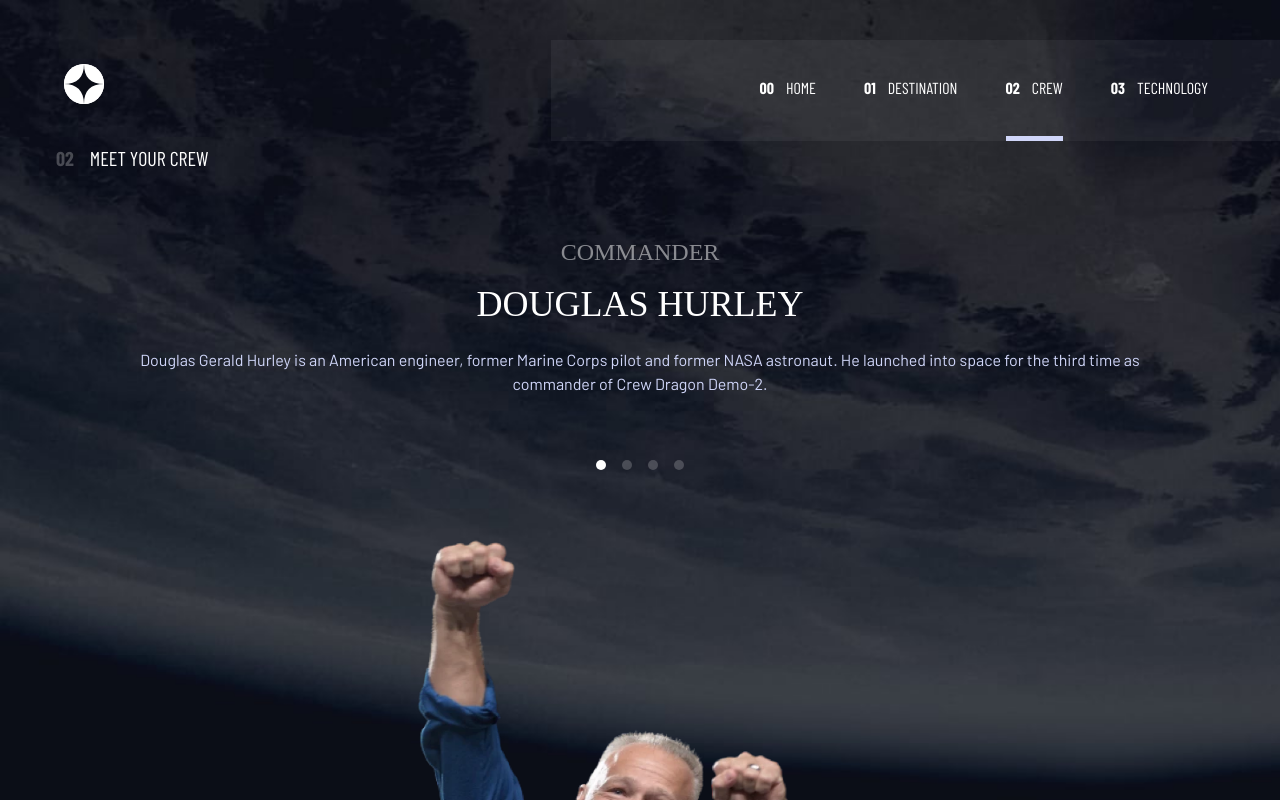
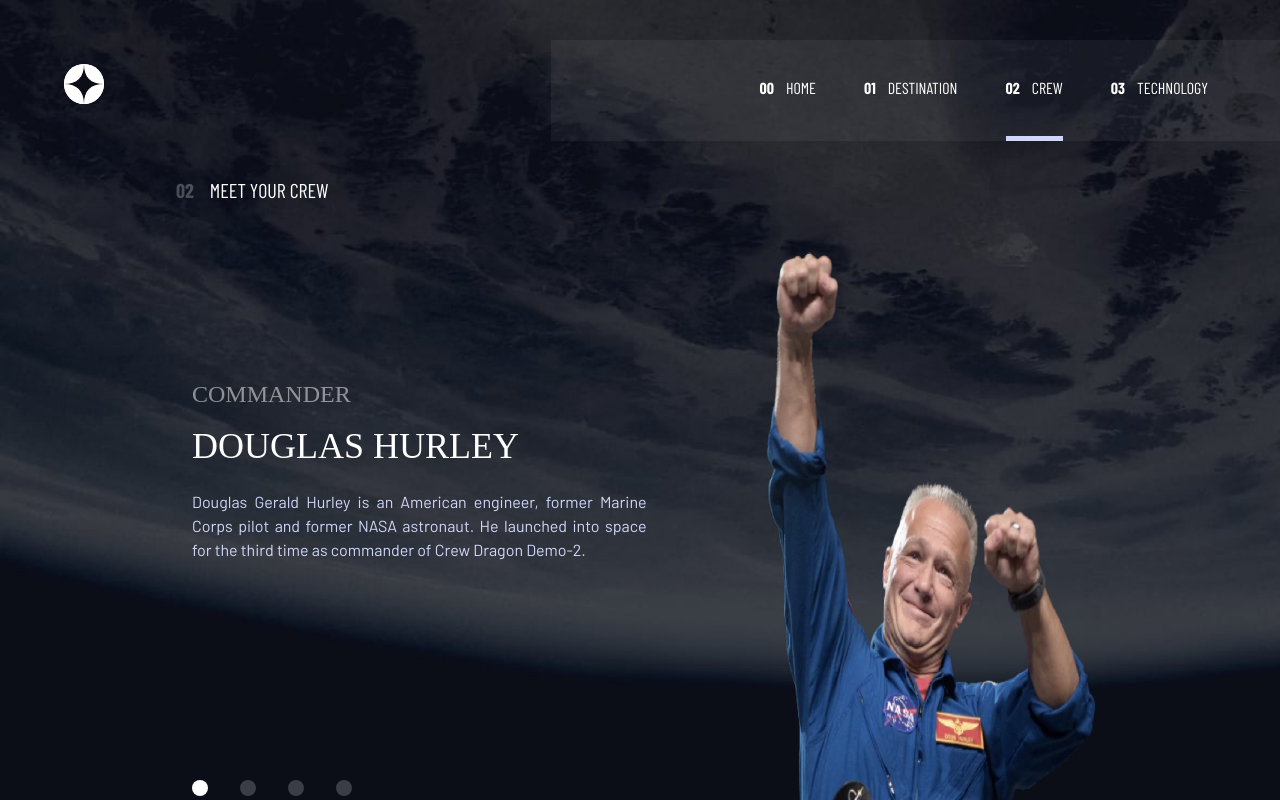
Before and after one commit to Mikwuegbu/spaceTourism, a React (Vite) app: page /crew in a window 1280 px wide. Shown: the top 800 px of the page. Built offline with nearby package versions, Linux system fonts and the light colour scheme; a web font is replaced by a local one.

Commit message:
crew Page Responsive

```diff
--- a/src/pages/Crew.jsx
+++ b/src/pages/Crew.jsx
@@ -37,13 +37,13 @@
 
 	return (
 		<div className="bg-bgMobileCrew md:bg-bgTabletCrew lg:bg-bgDesktopCrew min-h-screen bg-cover">
-			<div className="pt-36 px-10 text-white">
-				<div className="font-balowCondensed text-base md:text-xl font-normal text-white">
+			<div className="pt-36 lg:pt-44 px-10 lg:px-40 text-white">
+				<div className="font-balowCondensed text-base md:text-xl font-normal text-white md:text-justify text-center">
 					<span className="font-bold opacity-25 px-4">02</span>
 					MEET YOUR CREW
 				</div>
-				<div className="md:px-20">
-					<div className="flex flex-col items-center text-center py-16 ">
+				<div className="md:px-20 lg:px-0 lg:flex lg:items-center lg:space-x-16">
+					<div className="flex flex-col items-center lg:items-start text-center lg:text-justify py-16 lg:px-8">
 						<div className="space-y-1.5 md:space-y-4">
 							<p className="font-Bellefair font-normal text-lg md:text-2xl opacity-50">
 								{currentCrew.role.toUpperCase()}
@@ -55,13 +55,13 @@
 						<p className="font-balowRegular font-normal text-lightBlue py-6 mb-8">
 							{currentCrew.bio}
 						</p>
-						<div className="space-x-4">
+						<div className="space-x-4 lg:space-x-8 lg:pt-40">
 							{state.crew.map((crew, index) => {
 								return (
 									<button
 										key={crew.name}
 										onClick={() => setCrew(index)}
-										className={`w-2.5 h-2.5 rounded-full ${
+										className={`w-2.5 h-2.5 lg:w-4 lg:h-4 rounded-full ${
 											state.currentIndex == index
 												? 'bg-white'
 												: 'bg-white opacity-20'
@@ -71,11 +71,11 @@
 							})}
 						</div>
 					</div>
-					<div className="flex justify-center w-full py-6 md:py-0 px-6">
+					<div className="flex justify-center w-full py-6 md:py-0 px-6 lg:py-12 lg:mx-8">
 						<img
 							src={currentCrew.images.webp}
 							alt=""
-							className="w-[271.24px] h-[340px] md:w-[446.74px] md:h-[560px]"
+							className="w-[271.24px] h-[340px] md:w-[446.74px] md:h-[560px] lg:w-[539.28px] lg:h-[676px]"
 						/>
 					</div>
 				</div>
```
